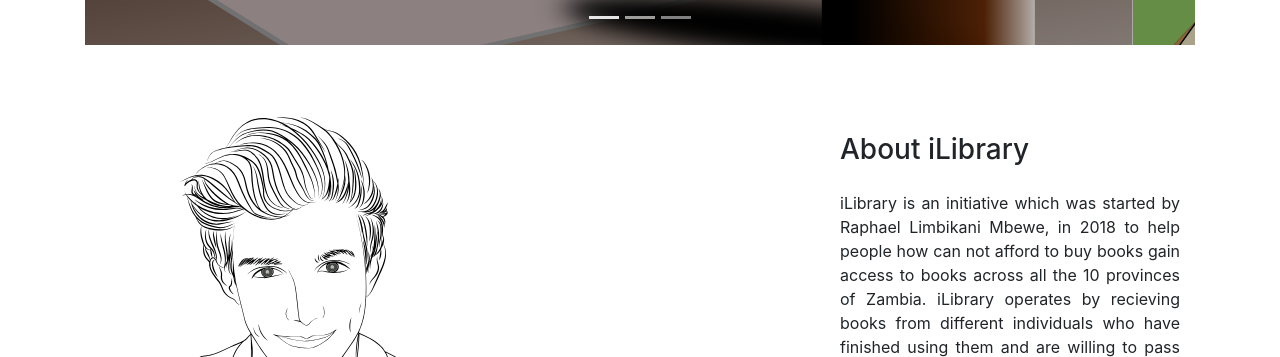
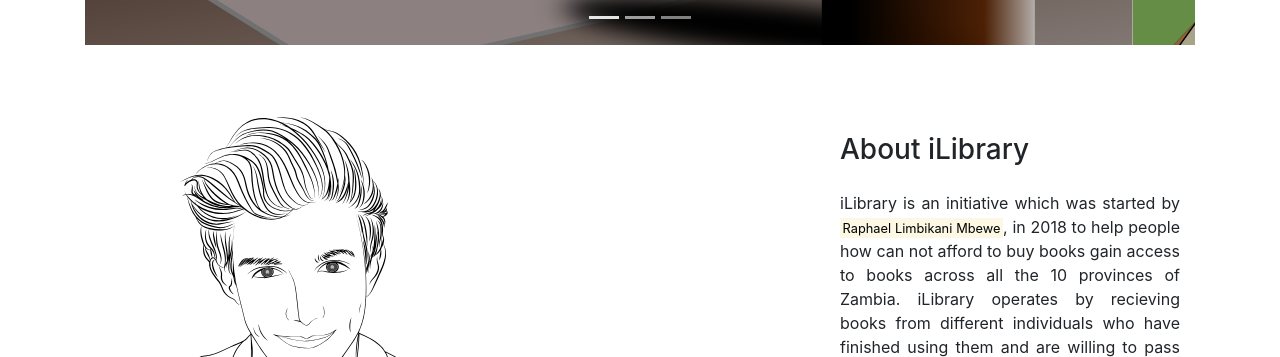
Before and after one commit to Raphaelmbewe/ilibrary, a plain HTML site: page index.html in a window 1280 px wide. Shown: the part 595-952 px from the top of the page. Drawn offline with nearby package versions, Linux system fonts and the light colour scheme.

Commit message:
added marks

```diff
--- a/index.html
+++ b/index.html
@@ -108,7 +108,7 @@
                 <div class="col-md-4">
                     <h3 class=" my-4">About iLibrary</h3>
                     <p class="text-justify">
-                        iLibrary is an initiative which was started by Raphael Limbikani Mbewe, in 2018 to help people
+                        iLibrary is an initiative which was started by <small><mark>Raphael Limbikani Mbewe</mark></small>, in 2018 to help people
                         how can not afford to buy books gain access to books across all the 10 provinces of Zambia.
                         iLibrary operates by recieving books from different individuals who have finished using them
                         and are willing to pass them to the next person.Most school books are given to community schools.
```
